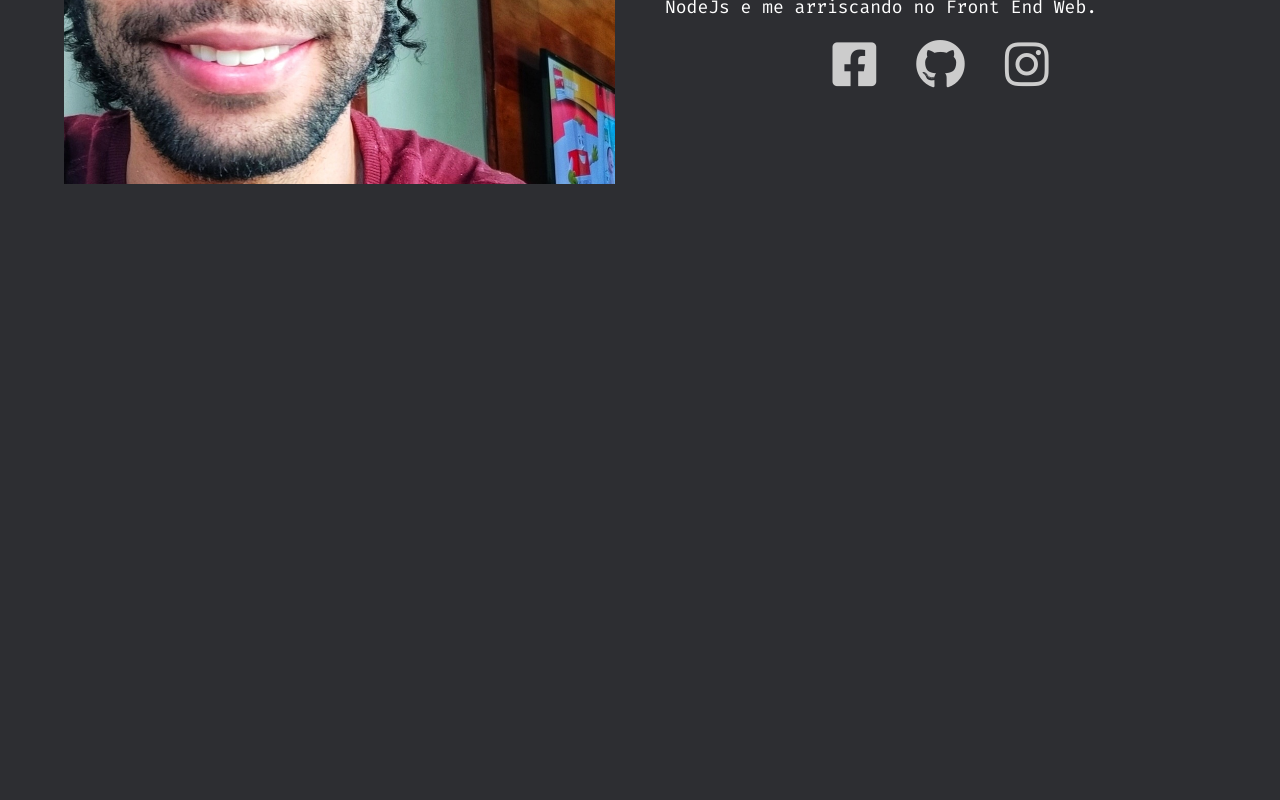
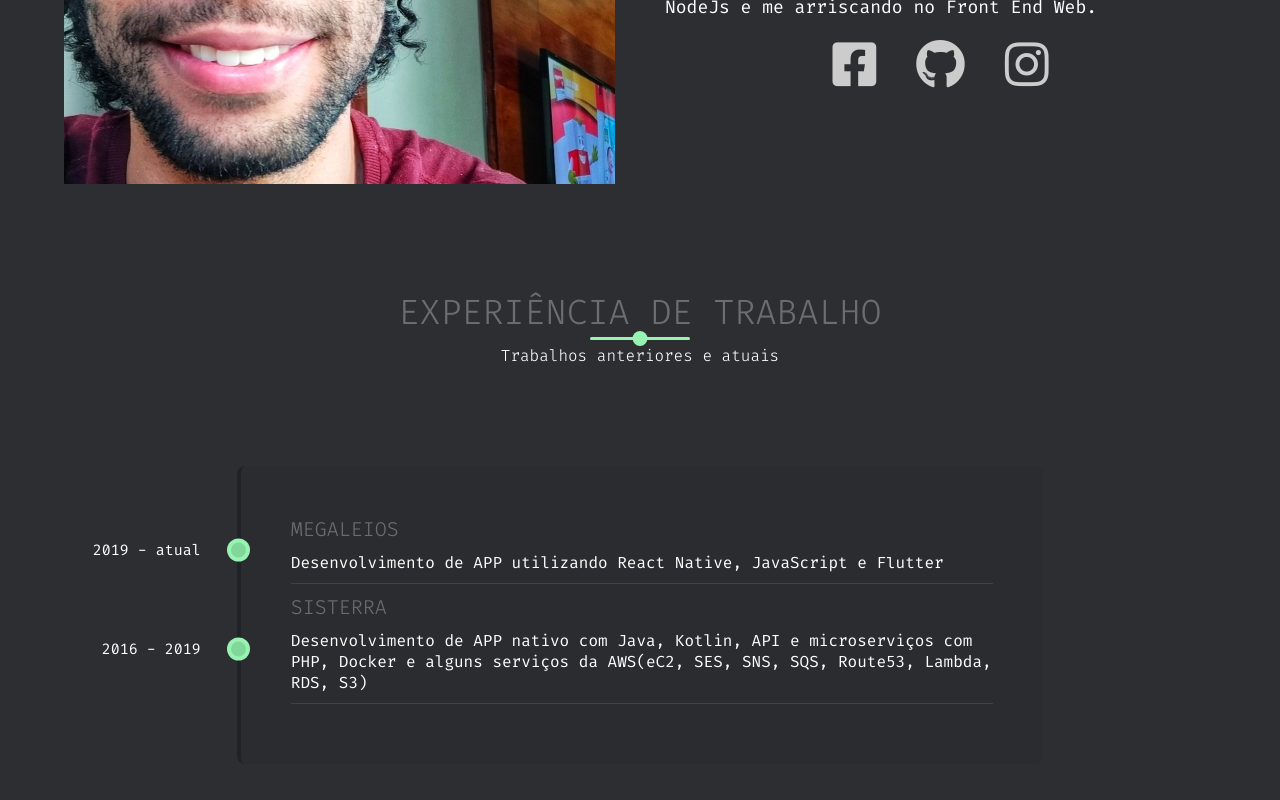
Before and after one commit to renankanu/kanu-portifolio, a Next.js app: page / in a window 1280 px wide. Shown: the part 1209-2009 px from the top of the page. Before the commit the page ends 1538 px from the top, so only its background shows below. Built offline with nearby package versions, Linux system fonts and the light colour scheme.

Commit message:
Create work experience

```diff
--- a/src/components/HeaderLanding/index.tsx
+++ b/src/components/HeaderLanding/index.tsx
@@ -1,7 +1,7 @@
 import React from 'react'
 import { Container, Headerlanding, TitleName, SubTitleName } from './styles'
 
-const HeaderLanding = () => {
+const HeaderLanding: React.FC = () => {
   return (
     <Headerlanding>
       <Container>
--- /dev/null
+++ b/src/components/WorkExperience/index.tsx
@@ -0,0 +1,45 @@
+import React from 'react'
+import {
+  ExperienceSection,
+  Container,
+  SectionHeading,
+  Title,
+  SubTitle,
+  TimeLine,
+  UndecoratedList,
+  ListItem,
+  WorkTitle,
+  WorkDesc,
+} from './styles'
+
+const WorkExperience: React.FC = () => {
+  return (
+    <ExperienceSection>
+      <Container>
+        <SectionHeading>
+          <Title>Experiência de trabalho</Title>
+          <SubTitle>Trabalhos anteriores e atuais</SubTitle>
+        </SectionHeading>
+        <TimeLine>
+          <UndecoratedList>
+            <ListItem data-date="2019 - atual">
+              <WorkTitle>Megaleios</WorkTitle>
+              <WorkDesc>
+                Desenvolvimento de APP utilizando React Native, JavaScript e Flutter
+              </WorkDesc>
+            </ListItem>
+            <ListItem data-date="2016 - 2019">
+              <WorkTitle>Sisterra</WorkTitle>
+              <WorkDesc>
+                Desenvolvimento de APP nativo com Java, Kotlin, API e microserviços com PHP, Docker
+                e alguns serviços da AWS(eC2, SES, SNS, SQS, Route53, Lambda, RDS, S3)
+              </WorkDesc>
+            </ListItem>
+          </UndecoratedList>
+        </TimeLine>
+      </Container>
+    </ExperienceSection>
+  )
+}
+
+export default WorkExperience
--- /dev/null
+++ b/src/components/WorkExperience/styles.ts
@@ -0,0 +1,118 @@
+import styled from 'styled-components'
+
+export const ExperienceSection = styled.section``
+
+export const Container = styled.div`
+  width: 90%;
+  max-width: 120rem;
+  height: 100%;
+  margin: 0 auto;
+  position: relative;
+`
+
+export const SectionHeading = styled.div`
+  text-align: center;
+  margin-bottom: 10rem;
+`
+
+export const Title = styled.h1`
+  font-size: 3.5rem;
+  color: rgba(255, 255, 255, 0.3);
+  text-transform: uppercase;
+  font-weight: 300;
+  position: relative;
+  margin-bottom: 1rem;
+  &:before,
+  &:after {
+    content: '';
+    position: absolute;
+    bottom: -0.5rem;
+    left: 50%;
+    transform: translate(-50%);
+    background-color: ${({ theme }) => theme.secondColor};
+  }
+  &:before {
+    width: 10rem;
+    height: 3px;
+    border-radius: 0.8rem;
+  }
+  &:after {
+    width: 1.5rem;
+    height: 1.5rem;
+    border-radius: 100%;
+    bottom: -1.1rem;
+  }
+`
+
+export const SubTitle = styled.div`
+  font-size: 1.6rem;
+  font-weight: 300;
+`
+
+export const TimeLine = styled.div``
+
+export const UndecoratedList = styled.ul`
+  border-left: 4px solid ${({ theme }) => theme.menu};
+  border-radius: 0.8rem;
+  background-color: rgba(0, 0, 0, 0.05);
+  margin: 0 auto;
+  position: relative;
+  padding: 5rem;
+  list-style: none;
+  text-align: left;
+  width: 70%;
+
+  @media screen and (max-width: 768px) {
+    margin: 0 0 0 auto;
+  }
+`
+
+export const ListItem = styled.li`
+  border-bottom: 1px solid rgba(255, 255, 255, 0.1);
+  margin-bottom: 1rem;
+  padding-bottom: 1rem;
+  position: relative;
+  last-of-type {
+    margin-bottom: 0;
+    padding-bottom: 0;
+    border: none;
+  }
+  &:before,
+  &:after {
+    position: absolute;
+    display: block;
+    top: 50%;
+    transform: translateY(-50%);
+  }
+  &:before {
+    content: attr(data-date);
+    left: -21rem;
+    text-align: right;
+    min-width: 12rem;
+    font-size: 1.5rem;
+    @media screen and (max-width: 768px) {
+      left: -19.5rem;
+    }
+  }
+  &:after {
+    content: '';
+    box-shadow: 0 0 0 4px ${({ theme }) => theme.secondColor};
+    border-radius: 100%;
+    left: -6rem;
+    height: 1.5rem;
+    width: 1.5rem;
+    background-color: ${({ theme }) => theme.vistaBlue};
+  }
+`
+
+export const WorkTitle = styled.h1`
+  font-size: 2rem;
+  text-transform: uppercase;
+  font-weight: 300;
+  margin-bottom: 1rem;
+  opacity: 0.3;
+`
+
+export const WorkDesc = styled.p``
+
+export const a = styled.div``
--- a/src/pages/PortHome/index.tsx
+++ b/src/pages/PortHome/index.tsx
@@ -2,12 +2,14 @@ import React from 'react'
 import About from 'src/components/About'
 import { Container } from './styles'
 import HeaderLanding from 'src/components/HeaderLanding'
+import WorkExperience from 'src/components/WorkExperience'
 
 const PortHome: React.FC = () => {
   return (
     <Container>
       <HeaderLanding />
       <About />
+      <WorkExperience />
     </Container>
   )
 }
--- a/src/styles/theme.ts
+++ b/src/styles/theme.ts
@@ -2,6 +2,7 @@ const defaultTheme = {
   backgroundApp: '#2D2E32',
   menu: '#212225',
   secondColor: '#96F3B2',
+  vistaBlue: '#80D799',
   white: '#FFF',
 }
 
```
